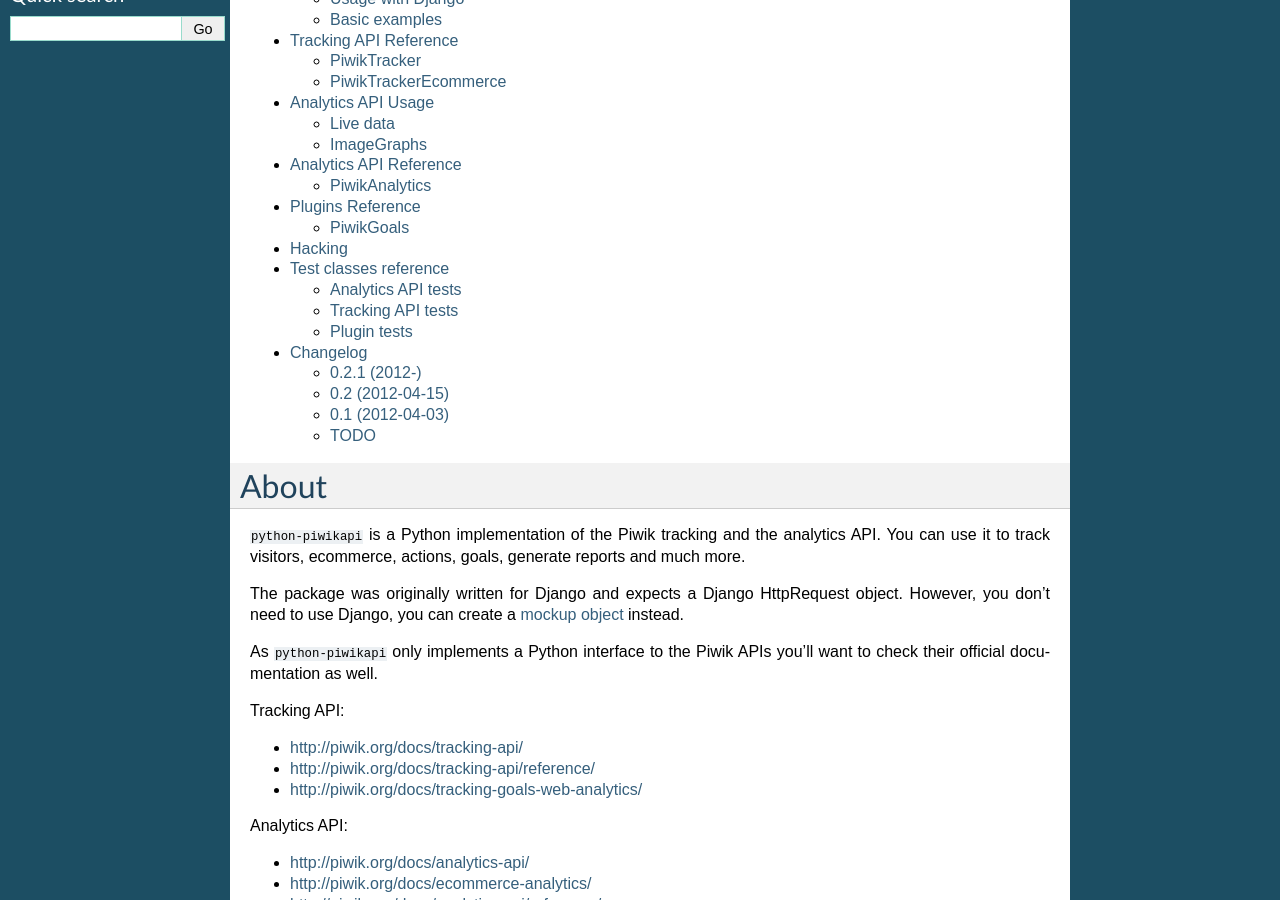
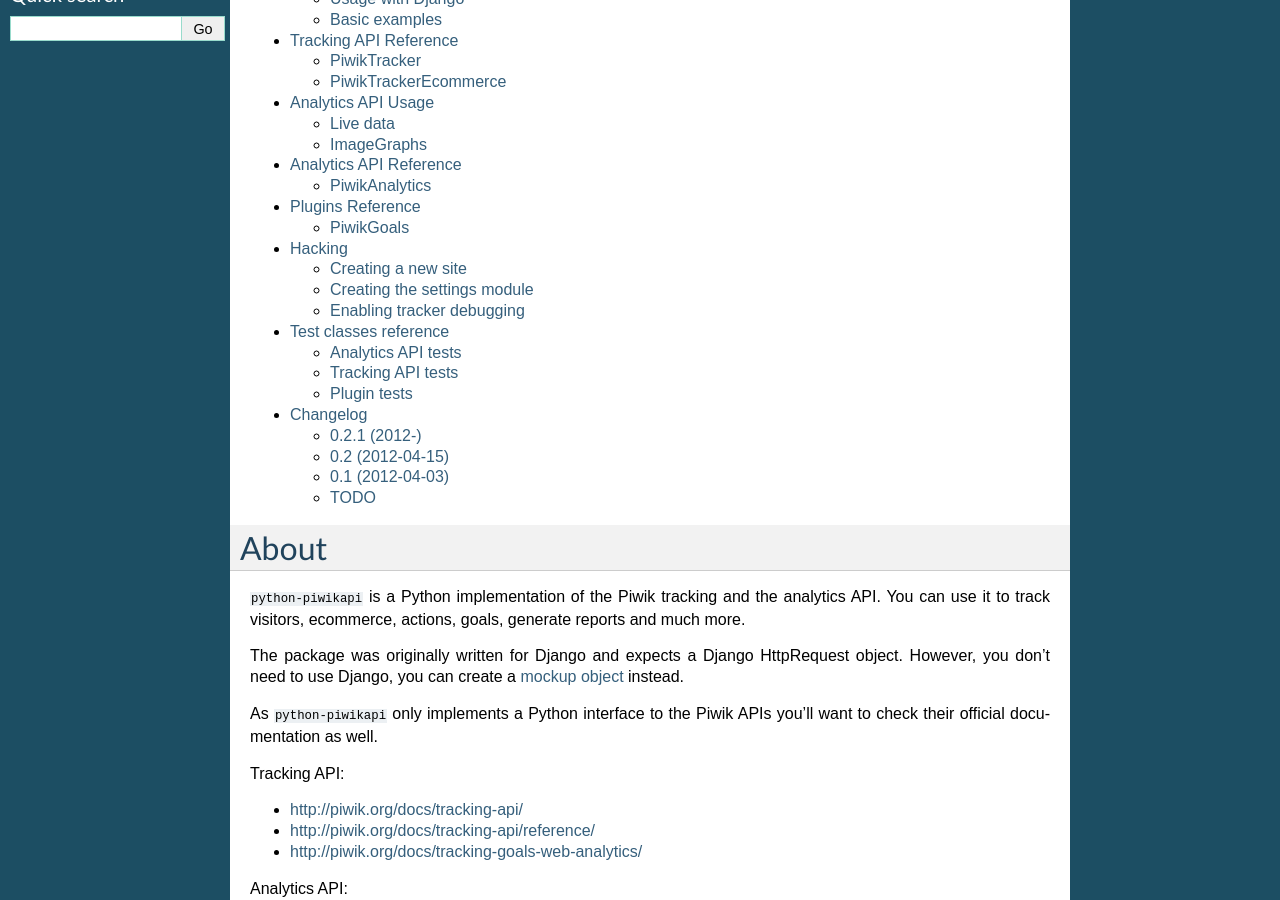
Before and after one commit to matomo-org/piwik-python-api, a Sphinx documentation site: the page built from doc/index.rst, in a window 1280 px wide and 900 px high, scrolled down 327 px. Built offline with Sphinx 7.4.7, drawn with Linux system fonts in a browser that asks for light colours.

Commit message:
Documentation updates

```diff
--- a/README.rst
+++ b/README.rst
@@ -12,7 +13,8 @@
 - Goals
 - Actions
 
-Not supported yet:
+Not supported yet
+=================
 
 - Custom variables through cookies
 - Attribution info through cookies
--- a/doc/hacking.rst
+++ b/doc/hacking.rst
@@ -11,8 +11,14 @@
 - Create a settings module
 - Enable tracker debugging
 
+Creating a new site
+-------------------
+
 You want to create a **new site** specifically for running the unit tests as to
 not pollute a real site with test data.
+
+Creating the settings module
+----------------------------
 
 You must create a ``settings`` **module** somewhere in your Python path that
 contains a ``Settings`` class like this:
@@ -23,6 +29,9 @@
 If you create the settings module in the test source directory it is also
 ignored by ``git`` for your convenience.
 
+Enabling tracker debugging
+--------------------------
+
 Some unit tests parse the output of the tracker script, so you have to **enable
 debugging** in your Piwik install's ``/piwik.php``::
 
```
Also changed, not shown: other parts of README.rst (+2 -1 lines), 1 other file.
